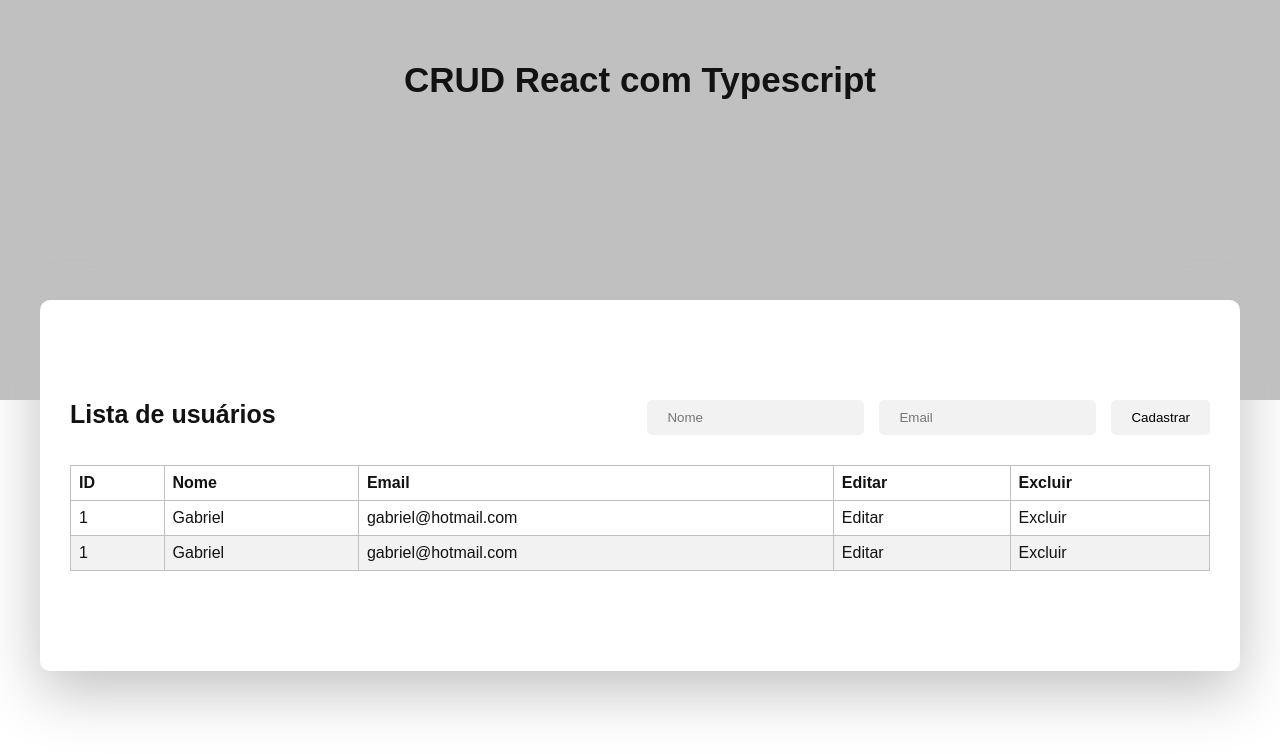
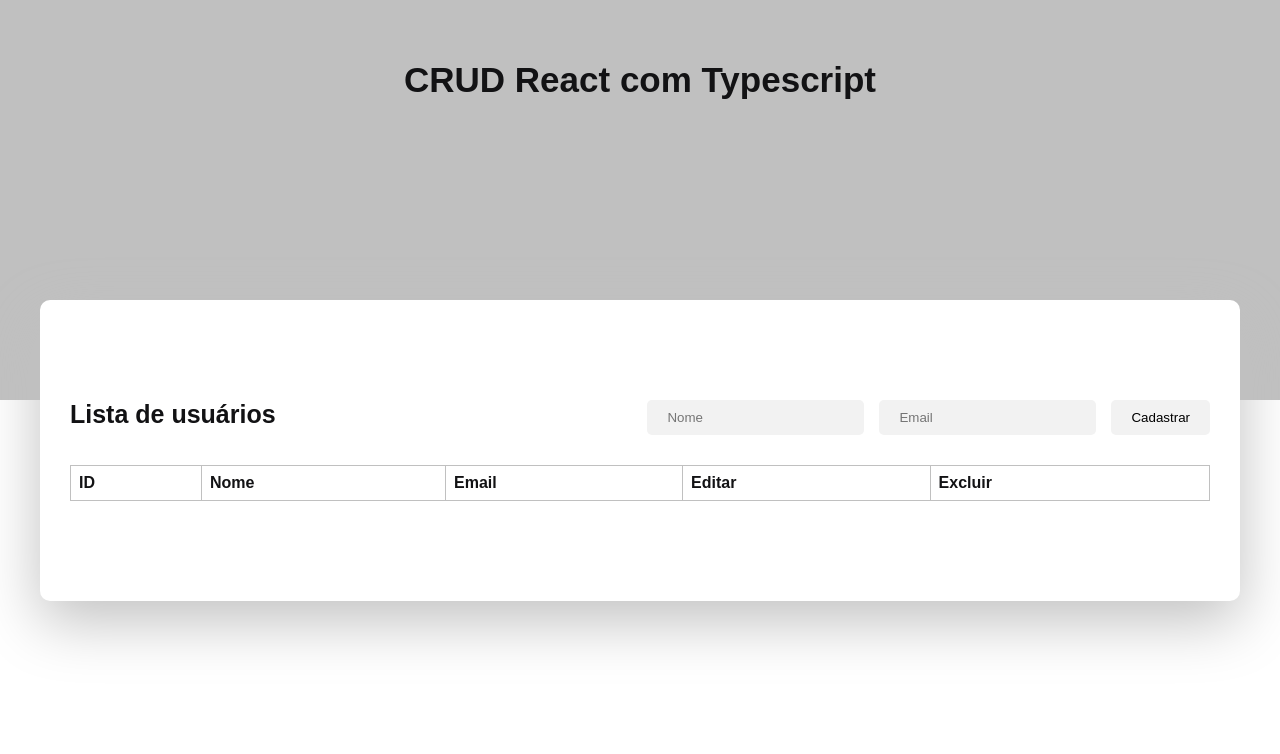
Before and after one commit to gabrielgraciani/react-ts-course, a React (Create React App) app in the folder 01-crud-ts/: page / in a window 1280 px wide. Shown: the top 754 px of the page. Built offline with nearby package versions, Linux system fonts and the light colour scheme.

Commit message:
feito listagem de usuarios

```diff
--- a/01-crud-ts/src/components/Users.tsx
+++ b/01-crud-ts/src/components/Users.tsx
@@ -3,6 +3,7 @@ import React, { useState} from 'react';
 import '../styles/users.scss';
 
 interface IUsers {
+  id: number;
   name: string;
   email: string;
 }
@@ -50,20 +51,15 @@ const Users = () => {
         </thead>
 
         <tbody>
-          <tr>
-            <td>1</td>
-            <td>Gabriel</td>
-            <td>gabriel@hotmail.com</td>
-            <td>Editar</td>
-            <td>Excluir</td>
-          </tr>
-          <tr>
-            <td>1</td>
-            <td>Gabriel</td>
-            <td>gabriel@hotmail.com</td>
-            <td>Editar</td>
-            <td>Excluir</td>
-          </tr>
+          {users.map((user) => (
+            <tr key={user.id}>
+              <td>{user.id}</td>
+              <td>{user.name}</td>
+              <td>{user.email}</td>
+              <td>Editar</td>
+              <td>Excluir</td>
+            </tr>
+          ))}
         </tbody>
       </table>
     </div>
```
